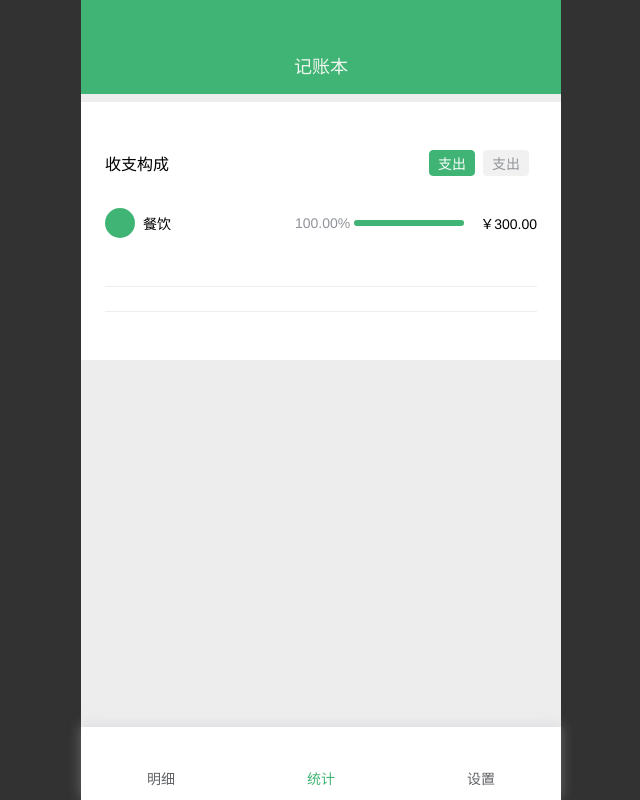
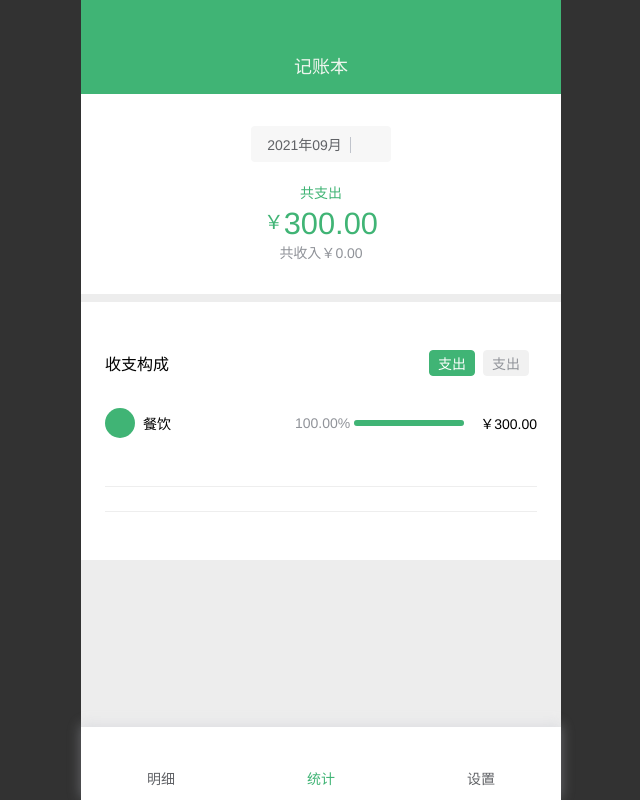
Before and after one commit to tgbf2674/wx-cash, a React (Create React App) app: page /#/analysis in a window 1280 px wide. Shown: the whole page, without its empty margins (319-959 px from the left). Built offline with nearby package versions, Linux system fonts and the light colour scheme.

Commit message:
analysis view update

```diff
--- a/src/pages/Analysis/Analysis.tsx
+++ b/src/pages/Analysis/Analysis.tsx
@@ -9,6 +9,7 @@ import {MONTH} from '../../lib/date';
 import Divider from '../../components/Dividier';
 import {useState} from 'react';
 import CategorySection from './CategorySection';
+import MonthFilterSection from './MonthFilterSection';
 const StyledAnalysis = styled.div`
   flex-grow: 1;
   overflow: auto;
@@ -31,7 +32,7 @@ const Analysis: React.FC = () => {
   return (
     <Layout>
       <StyledAnalysis>
-
+        <MonthFilterSection monthRecord={selectedRecordList} month={month} showMonth={()=> toggleMonth(true)}></MonthFilterSection>
         <Main>
           <CategorySection monthRecord={selectedRecordList}/>
 
--- /dev/null
+++ b/src/pages/Analysis/MonthFilterSection.tsx
@@ -0,0 +1,79 @@
+import * as React from 'react';
+import Divider from '../../components/Dividier';
+import theme from '../../theme';
+import Icon from '../../components/Icon';
+import styled from 'styled-components';
+import {TMonthRecord} from '../../hooks/useRecordList';
+import {Dayjs} from 'dayjs';
+import {MONTH} from '../../lib/date';
+
+type TProps={
+  showMonth: ()=> void
+  month: Dayjs
+  monthRecord?: TMonthRecord
+}
+
+const Section = styled.section`
+  padding: 32px 0;
+  text-align: center;
+  background: white;
+`
+
+const MonthFilter = styled.button`
+  padding: 8px 16px;
+  background: #F7F7F7;
+  border-radius: 4px;
+  color: ${props => props.theme.$normalText}
+`
+
+const ExpenseTitle = styled.p`
+  margin: 20px 0 4px;
+  color: ${props => props.theme.$success};
+`
+
+const Expense = styled.p`
+  display: flex;
+  align-items: flex-start;
+  justify-content: center;
+  span {
+    font-weight: 500;
+    font-size: 1.4em;
+    color: ${props => props.theme.$success};
+    &.money {
+      font-size: 2.2em;
+    }
+  }
+`
+
+const Income = styled.p`
+  color: ${props => props.theme.$subText}
+`
+
+const MonthFilterSection: React.FC<TProps> = (props) => {
+  const {showMonth, month, monthRecord} = props
+
+  return (
+    <Section>
+      <MonthFilter onClick={showMonth}>
+        <span>{month.format(MONTH)}</span>
+        <Divider gap={8} color={theme.$placeholder}/>
+        <Icon color={theme.$normalText} name="drop-down"/>
+      </MonthFilter>
+
+      <ExpenseTitle>共支出</ExpenseTitle>
+
+      <Expense>
+        <span>￥</span>
+        <span className="money">
+          {monthRecord ? monthRecord.expenseTotal.toFixed(2) : '0.00'}
+        </span>
+      </Expense>
+
+      <Income>
+        共收入￥{monthRecord ? monthRecord.incomeTotal.toFixed(2) : '0.00'}
+      </Income>
+    </Section>
+  )
+}
+
+export default MonthFilterSection
```
